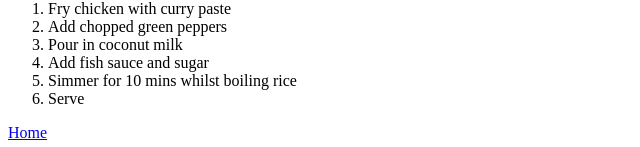
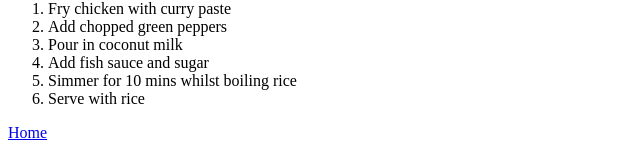
Before and after one commit to louishps/odin-recipes, a plain HTML site: page recipes/thaicurry.html in a window 1280 px wide. Shown: the part 777-924 px from the top of the page, 0-640 px from the left. Drawn offline with Linux system fonts and the light colour scheme.

Commit message:
Added with rice

```diff
--- a/recipes/thaicurry.html
+++ b/recipes/thaicurry.html
@@ -32,7 +32,7 @@
         <li>Pour in coconut milk</li>
         <li>Add fish sauce and sugar</li>
         <li>Simmer for 10 mins whilst boiling rice</li>
-        <li>Serve</li>
+        <li>Serve with rice</li>
     </ol>
 
     <a href="../index.html">Home</a>
```
